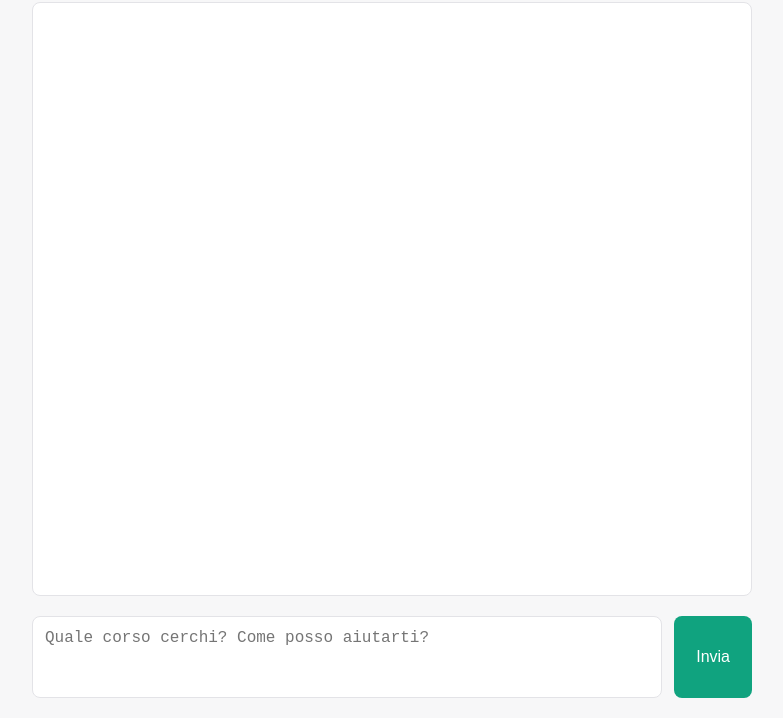
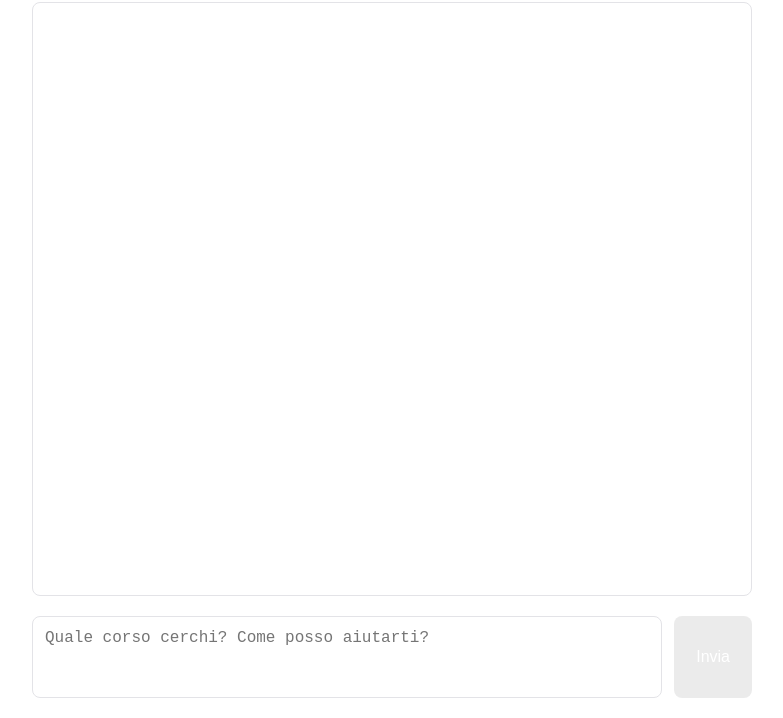
Before and after one commit to christophergrassini/willy-chat-20250622, a website: page public/index.html in a window 1280 px wide. Shown: the part 82-800 px from the top of the page, without its empty margins (248-1031 px from the left). Drawn offline with Linux system fonts and the light colour scheme.

Commit message:
Update index.html

```diff
--- a/public/index.html
+++ b/public/index.html
@@ -5,39 +5,13 @@
 <title>Chatta con Fiorella</title>
 <style>
 /* ---------- layout generale ---------- */
-:root
-
-
-
-
-
-
-
-
-
-
-
-
-
-
-
-
-
-
-
-
-
-
-
-
-
-  {
-  --bg:#f7f7f8;            /* sfondo globale */
+:root  {
+  --bg:#ffffff;            /* sfondo globale */
   --panel:#ffffff;         /* box centrale */
   --border:#e3e3e7;
   --user:#d2e4ff;          /* bolla utente */
   --bot:#e9e9eb;           /* bolla bot   */
-  --green:#10a37f;
+  --green:#00000014;
   font-family: ui-sans-serif, system-ui, sans-serif;
 }
 html,body{height:100%;margin:0;background:var(--bg);}
```
